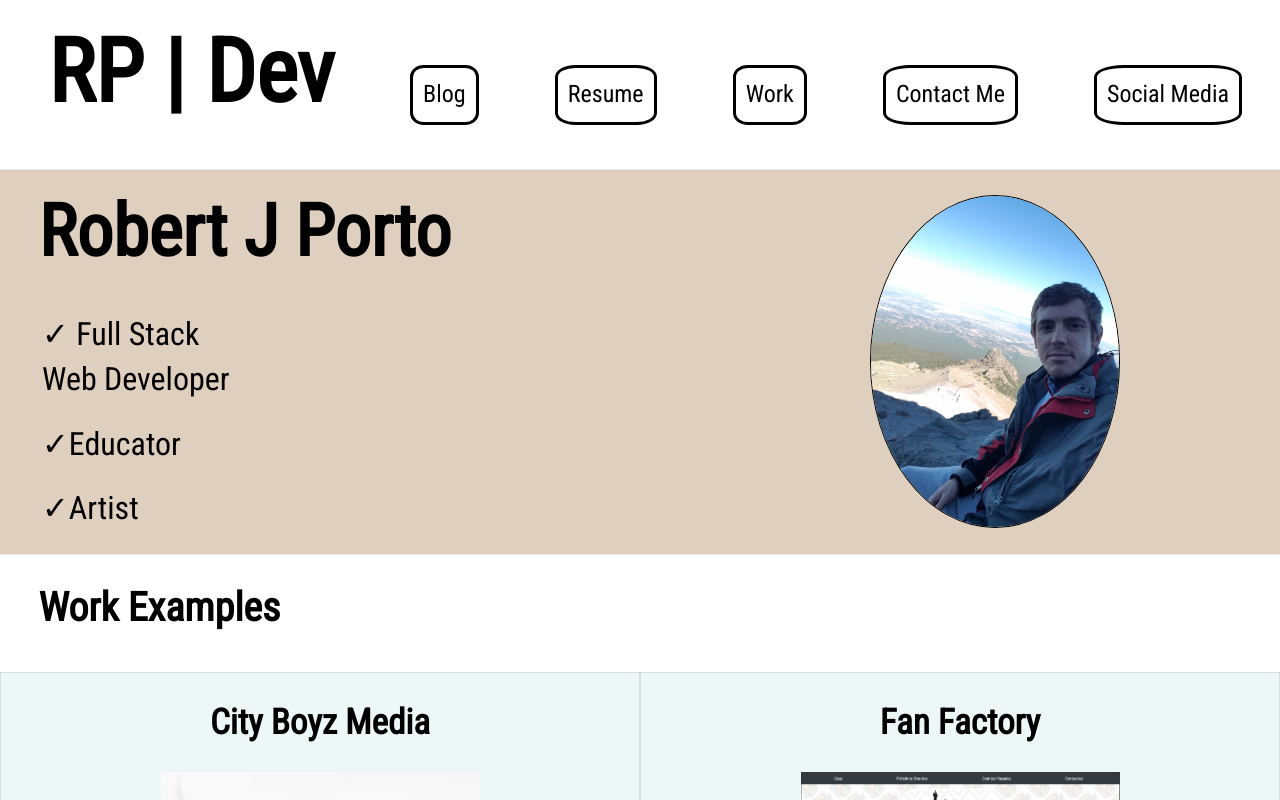
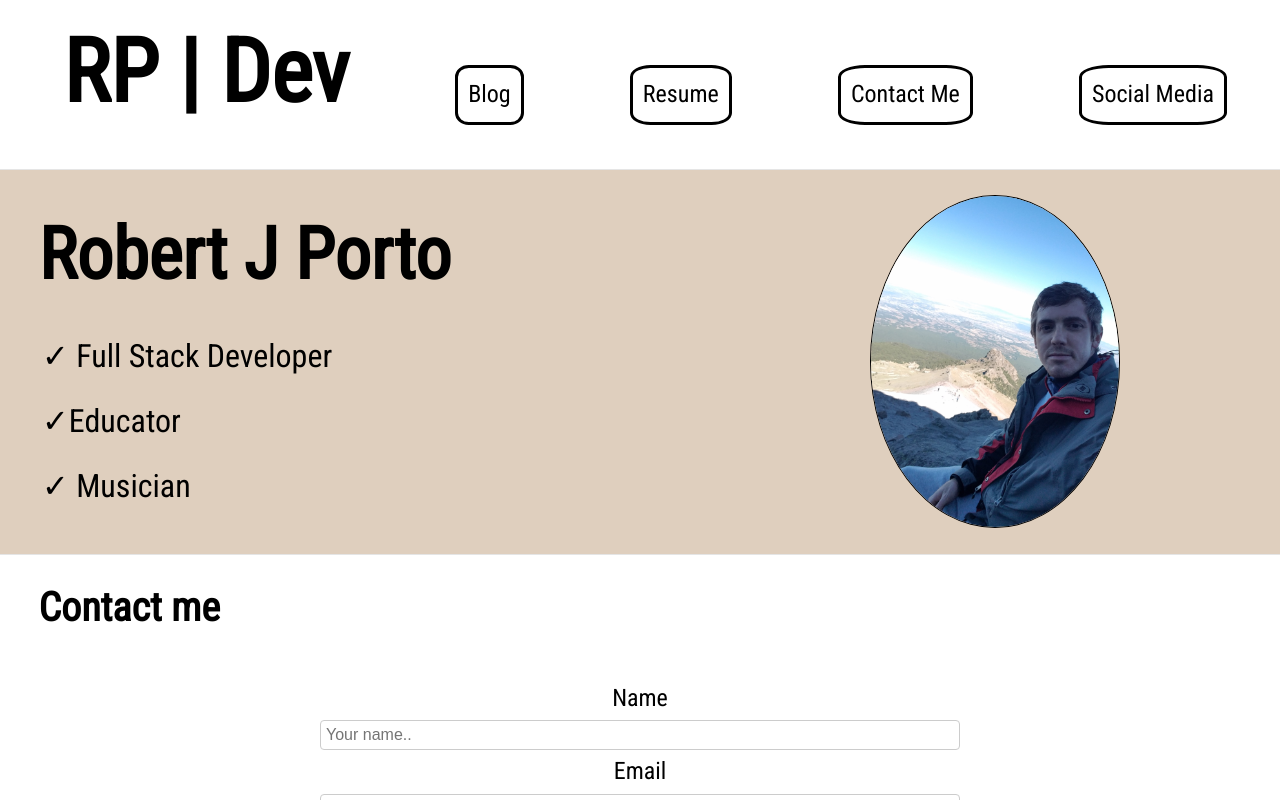
Before and after one commit to robbiesoho/mysite, a Vue app: page / in a window 1280 px wide. Shown: the top 800 px of the page. Built offline with nearby package versions, Linux system fonts and the light colour scheme.

Commit message:
Changing resume and took out some stuff

```diff
--- a/src/App.vue
+++ b/src/App.vue
@@ -3,7 +3,7 @@
     <MobileNav v-if="isMobile()"></MobileNav>
     <DeskNav v-if="!isMobile()"></DeskNav>
     <Head></Head>
-    <Work></Work>
+    <!-- <Work></Work> -->
     <!-- <Tech></Tech> -->
     <!-- <About></About> -->
     <Contact></Contact>
@@ -16,7 +16,7 @@
 import MobileNav from "@/components/Nav/MobileNav";
 import DeskNav from "@/components/Nav/DeskNav";
 import Head from "@/components/Head";
-import Work from "@/components/Work";
+// import Work from "@/components/Work";
 // import Tech from "@/components/Tech";
 import Media from "@/components/Media";
 // import About from "@/components/About";
@@ -29,7 +29,7 @@ export default {
     MobileNav: MobileNav,
     DeskNav: DeskNav,
     Head: Head,
-    Work: Work,
+    // Work: Work,
     // Tech: Tech,
     Media: Media,
     // About: About,
--- a/src/components/Footer.vue
+++ b/src/components/Footer.vue
@@ -2,9 +2,9 @@
   <div class="container">
     <div id="footer">
       <p>2020 RP | DEV</p>
-      <a id="foot-link" href="https://github.com/robbiesoho/mysite"
+      <!-- <a id="foot-link" href="https://github.com/robbiesoho/mysite"
         >See the code for this site</a
-      >
+      > -->
     </div>
   </div>
 </template>
--- a/src/components/Head.vue
+++ b/src/components/Head.vue
@@ -10,14 +10,14 @@
         <h1 id="main-name">Robert J Porto</h1>
         <div id="main-details">
           <a href="https://github.com/robbiesoho" class="main-detail">
-            Full Stack <br />
-            Web Developer
+            Full Stack Developer<br />
           </a>
           <div class="main-detail">Educator</div>
           <a
             href="https://www.youtube.com/watch?v=eAgjnzKex6s"
             class="main-detail"
-            >Artist</a
+          >
+            Musician</a
           >
         </div>
       </div>
@@ -104,7 +104,7 @@ a:hover {
     justify-content: space-between;
   }
   .avatar {
-    width: 350px;
+    width: 325px;
     margin: 2% 10%;
     position: relative;
     order: 2;
--- a/src/components/Nav/DeskNav.vue
+++ b/src/components/Nav/DeskNav.vue
@@ -6,7 +6,7 @@
         >Blog</a
       >
       <a class="nav-item" href="/resume.pdf" target="_blank">Resume</a>
-      <router-link class="nav-item" to="#work">Work</router-link>
+      <!-- <router-link class="nav-item" to="#work">Work</router-link> -->
       <!-- <router-link class="nav-item" to="#tech">Tech</router-link> -->
       <!-- <router-link class="nav-item" to="#about">About Me</router-link> -->
       <router-link class="nav-item" to="#contact">Contact Me</router-link>
--- a/src/components/Nav/MobileNav.vue
+++ b/src/components/Nav/MobileNav.vue
@@ -15,7 +15,7 @@
             <a class="nav-item-mob" href="/resume.pdf" target="_blank"
               >Resume</a
             >
-            <router-link class="nav-item-mob" to="#work">Work</router-link>
+            <!-- <router-link class="nav-item-mob" to="#work">Work</router-link> -->
             <!-- <router-link class="nav-item-mob" to="#tech">Tech</router-link> -->
             <!-- <router-link class="nav-item-mob" to="#about">About Me</router-link> -->
             <router-link class="nav-item-mob" to="#contact"
```
Also changed, not shown: 1 other file (tests, documents, lock files or other folders).
